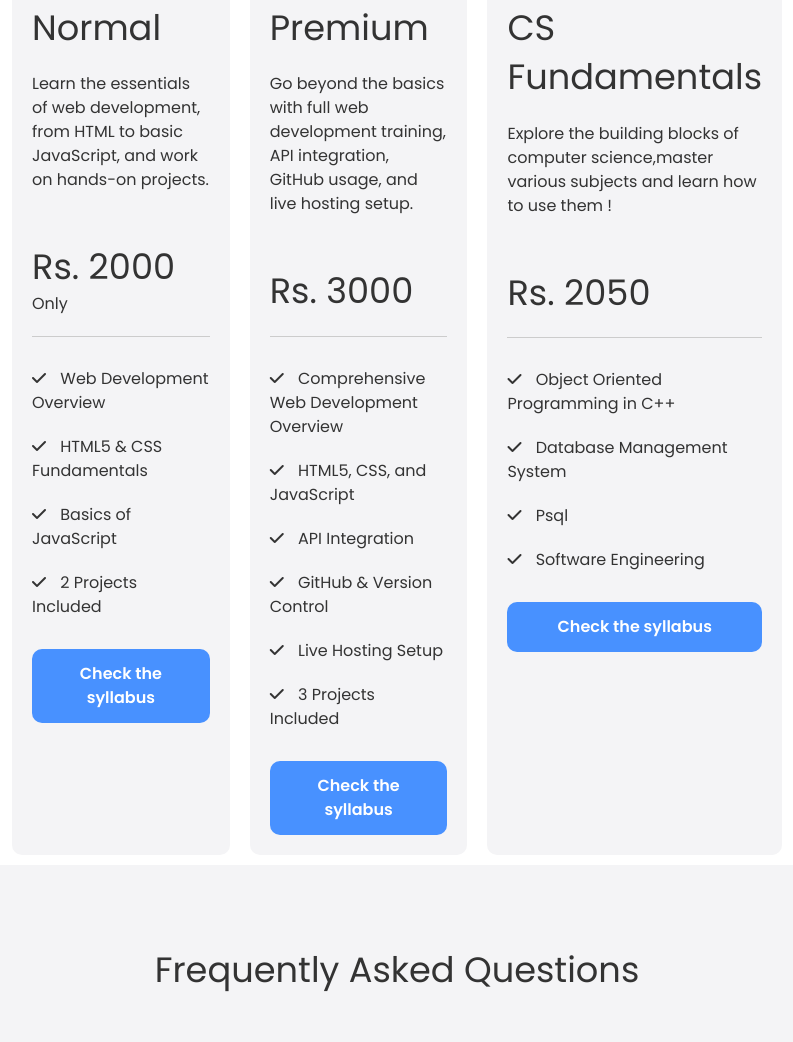
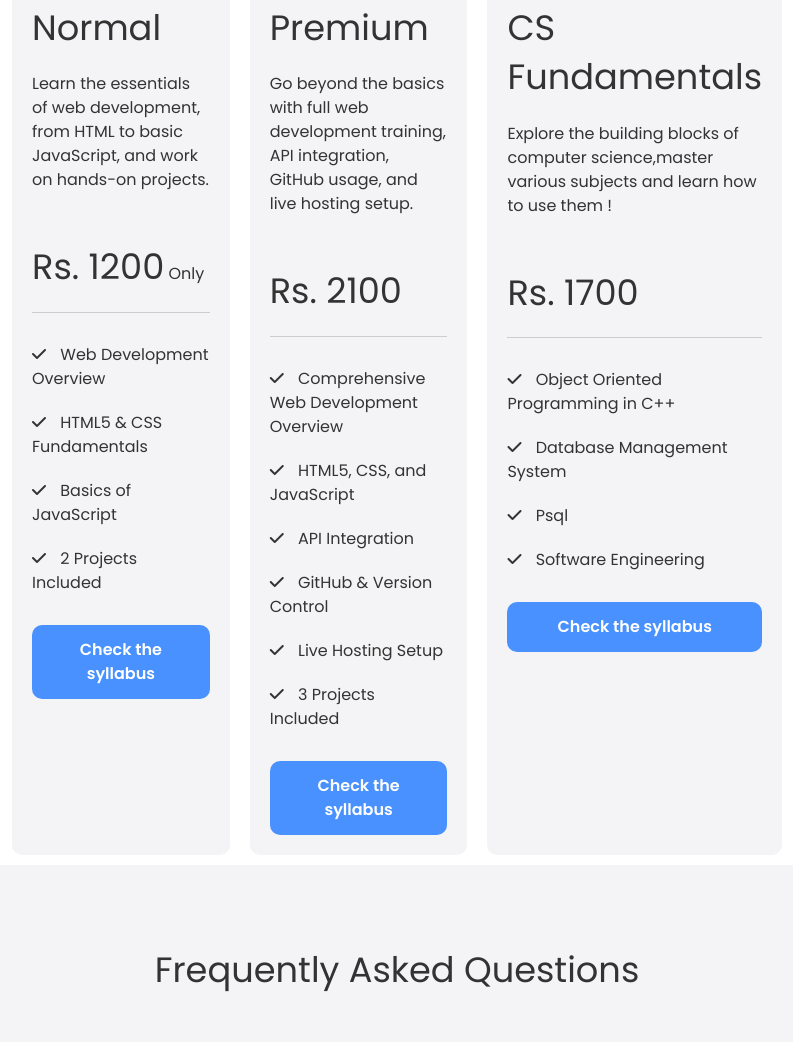
Before and after one commit to ira-mane/course, a plain HTML site: page index.html in a window 1280 px wide. Shown: the part 977-2019 px from the top of the page, without its empty margins (243-1036 px from the left). Drawn offline with Linux system fonts and the light colour scheme; a script that the page names is missing.

Commit message:
Update index.html

```diff
--- a/index.html
+++ b/index.html
@@ -106,7 +106,7 @@
               Learn the essentials of web development, from HTML to basic JavaScript, and work on hands-on projects.
             </p>
             <p class="pricing-card-price">
-              <span class="text-xl">Rs. 2000</span>
+              <span class="text-xl">Rs. 1200</span>
               Only
             </p>
           </div>
@@ -130,7 +130,7 @@
               setup.
             </p>
             <p class="pricing-card-price">
-              <span class="text-xl">Rs. 3000</span>
+              <span class="text-xl">Rs. 2100</span>
             </p>
           </div>
           <div class="pricing-card-body">
@@ -152,7 +152,7 @@
               Explore the building blocks of computer science,master various subjects and learn how to use them !
             </p>
             <p class="pricing-card-price">
-              <span class="text-xl">Rs. 2050</span>
+              <span class="text-xl">Rs. 1700</span>
             </p>
           </div>
           <div class="pricing-card-body">
```
